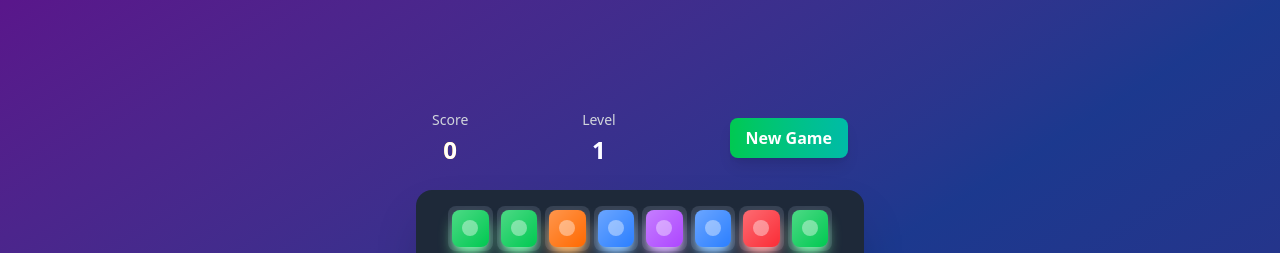
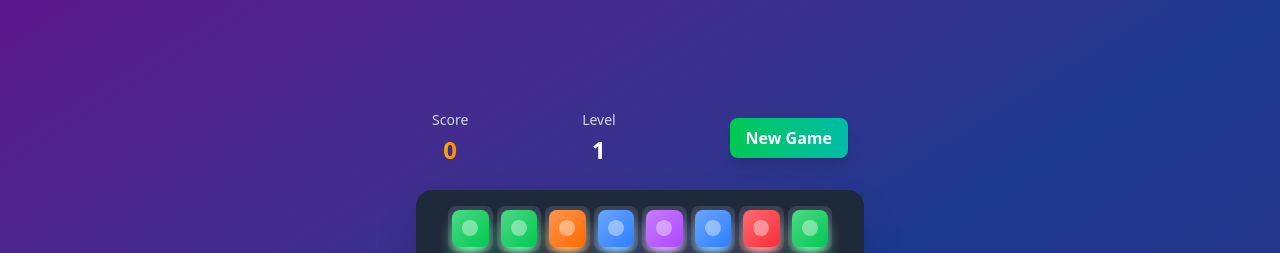
Before and after one commit to nemolize/match3, a React (Vite) app: page / in a window 1280 px wide. Shown: the top 253 px of the page. Built offline with nearby package versions, Linux system fonts and the light colour scheme.

Commit message:
style: update GameHeader and GemComponent for improved styling consistency

```diff
--- a/src/components/GameHeader.tsx
+++ b/src/components/GameHeader.tsx
@@ -24,7 +24,7 @@ export const GameHeader = ({
       >
         <div className="mb-1 text-sm font-medium text-gray-300">Score</div>
         <motion.div
-          className="bg-gradient-to-r from-yellow-400 to-orange-500 bg-clip-text text-2xl font-bold text-transparent text-white"
+          className="bg-gradient-to-r from-yellow-400 to-orange-500 bg-clip-text text-2xl font-bold text-transparent"
           key={score}
           initial={{ scale: 1.2 }}
           animate={{ scale: 1 }}
--- a/src/components/GemComponent.tsx
+++ b/src/components/GemComponent.tsx
@@ -1,3 +1,5 @@
+import { twMerge } from "tailwind-merge";
+
 import { GEM_COLORS, GEM_STYLES } from "@/constants/game";
 import type { Gem, Position } from "@/types/game";
 
@@ -25,7 +27,13 @@ export const GemComponent = ({
     <button
       type="button"
       key={gem.id}
-      className={`relative h-full w-full cursor-pointer rounded-lg select-none ${gemColorClass} ${gemShadowClass} ${isSelected ? "ring-opacity-80 scale-105 ring-4 ring-white" : ""} ${isMatched ? "scale-75 opacity-30" : ""} shadow-lg transition-all duration-200 hover:brightness-110 active:scale-95`}
+      className={twMerge(
+        "relative h-full w-full cursor-pointer rounded-lg shadow-lg transition-all duration-200 select-none hover:brightness-110 active:scale-95",
+        gemColorClass,
+        gemShadowClass,
+        isSelected && "ring-opacity-80 scale-105 ring-4 ring-white",
+        isMatched && "scale-75 opacity-30",
+      )}
       onClick={handleClick}
     >
       {/* Gem highlight effect */}
```
